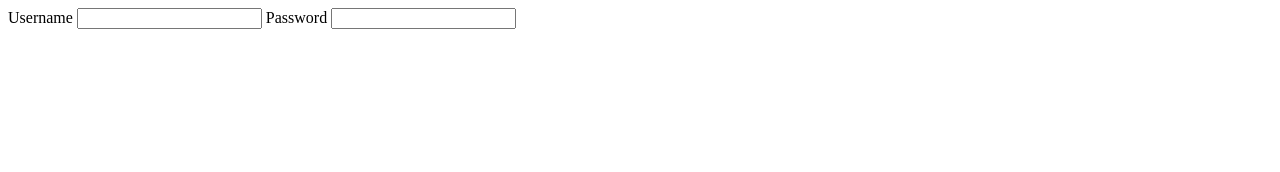
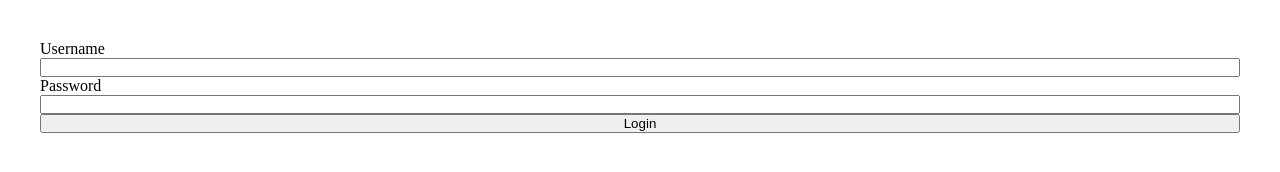
Before and after one commit to manjinder-singh-johal/login-page, a plain HTML site: page index.html in a window 1280 px wide. Drawn offline with Linux system fonts and the light colour scheme.

Commit message:
added basic functionality

```diff
--- a/index.html
+++ b/index.html
@@ -7,18 +7,14 @@
     <link href="styles.css" rel="stylesheet" />
 </head>
 <body>
-
     <div class="container">
         <label for="username">Username</label>
         <input type="text" name="username" id="username" />
         <label for="password">Password</label>
         <input type="password" name="password" id="password" />
+
+        <button onclick="login()" id="login-btn">Login</button>
     </div>
-
-
-
-
-
 </body>
 <script src="script.js"></script>
 </html>
--- a/script.js
+++ b/script.js
@@ -0,0 +1,13 @@
+let username;
+let password;
+
+const login = () => {
+    username = document.getElementById('username').value;
+    password = document.getElementById('password').value;
+
+    if (password === 'javascript') {
+        console.log('you are logged in');
+    } else {
+        console.log('your password is incorrect');
+    }
+}
--- a/styles.css
+++ b/styles.css
@@ -0,0 +1,13 @@
+* {
+    margin: 0;
+    padding: 0;
+}
+
+body {
+    margin: 40px;
+}
+
+.container {
+    display: flex;
+    flex-direction: column;
+}
```
